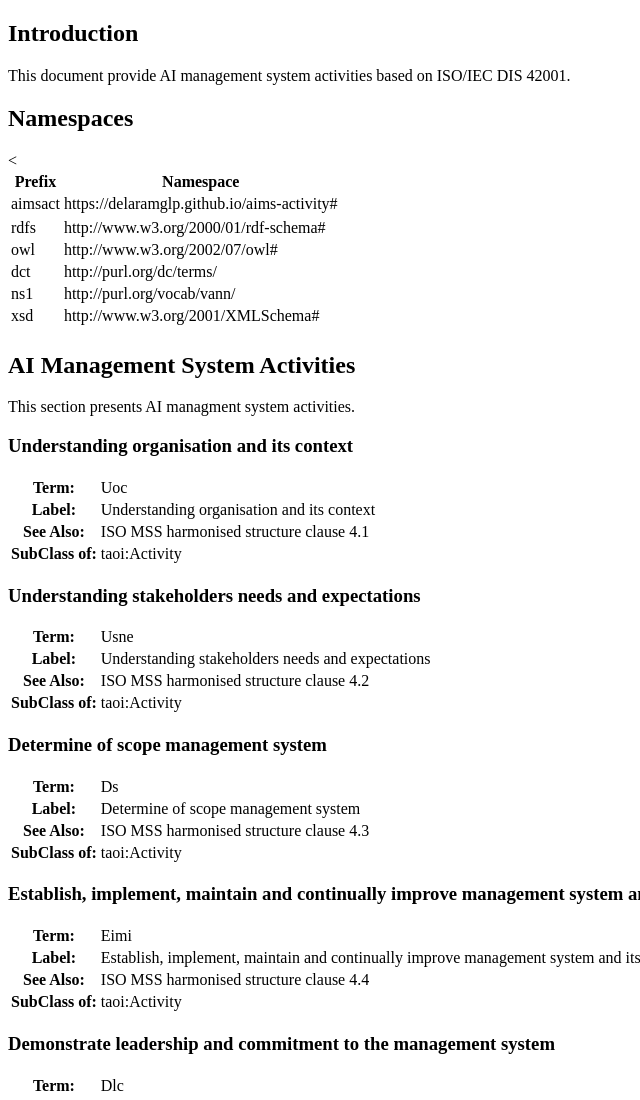
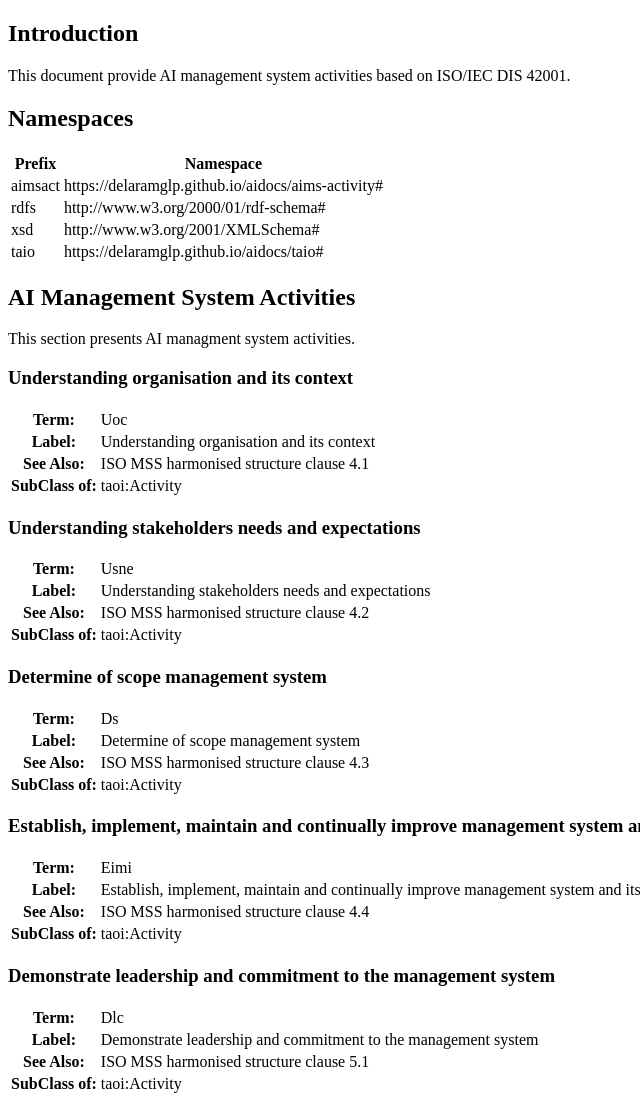
Before and after one commit to DelaramGlp/aidocs, a plain HTML site: page aims-activity/index.html in a window 1280 px wide. Shown: the top 1100 px of the page, without its empty margins (0-640 px from the left). Drawn offline with Linux system fonts and the light colour scheme.

Commit message:
Updated name spces

```diff
--- a/aims-activity/index.html
+++ b/aims-activity/index.html
@@ -89,7 +89,7 @@
     <h2>Introduction</h2>
     <!-- <h2 id="x2-introduction"> -->
     <!-- <bdi class="secno">2. </bdi>Introduction -->
-    <a class="self-link" aria-label="§" href="https://delaramglp.github.io/aims-activity/main.html#intro"></a>
+    <a class="self-link" aria-label="§" href="https://delaramglp.github.io/aidocs/aims-activity/main.html#intro"></a>
     </h2>
     <p>
       This document provide AI management system activities based on ISO/IEC DIS 42001.
@@ -109,34 +109,20 @@
         </tr>
         <tr>
           <td>aimsact</td>
-          <td>https://delaramglp.github.io/aims-activity#</td>
+          <td>https://delaramglp.github.io/aidocs/aims-activity#</td>
         </tr>
-        <tr>
-          <
         <tr>
           <td>rdfs</td>
           <td>http://www.w3.org/2000/01/rdf-schema#</td>
         </tr>
-        <tr>
-          <td>owl</td>
-          <td>http://www.w3.org/2002/07/owl#</td>
-        </tr>
-        <tr>
-          <td>dct</td>
-          <td>http://purl.org/dc/terms/</td>
-        </tr>
-        <tr>
-          <td>ns1</td>
-          <td>http://purl.org/vocab/vann/</td>
-        </tr>
-        <tr>
           <td>xsd</td>
           <td>http://www.w3.org/2001/XMLSchema#</td>
         </tr>
+      </tr>
+        <td>taio</td>
+        <td>https://delaramglp.github.io/aidocs/taio#</td>
+      </tr>
 
-          <td></td>
-          <td></td>
-        </tr>
       </tbody>
     </table>
 
```
